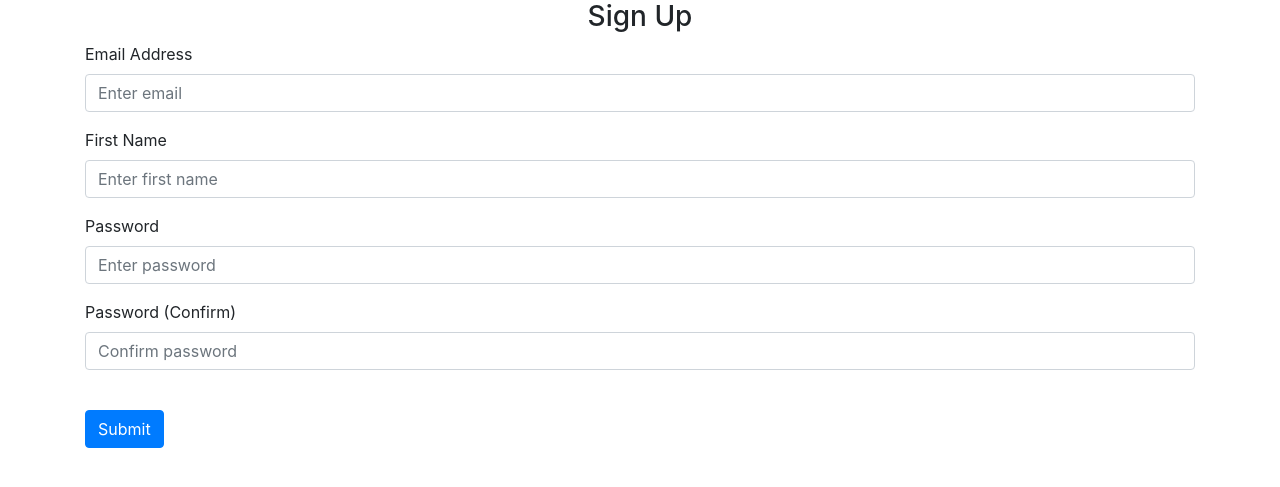
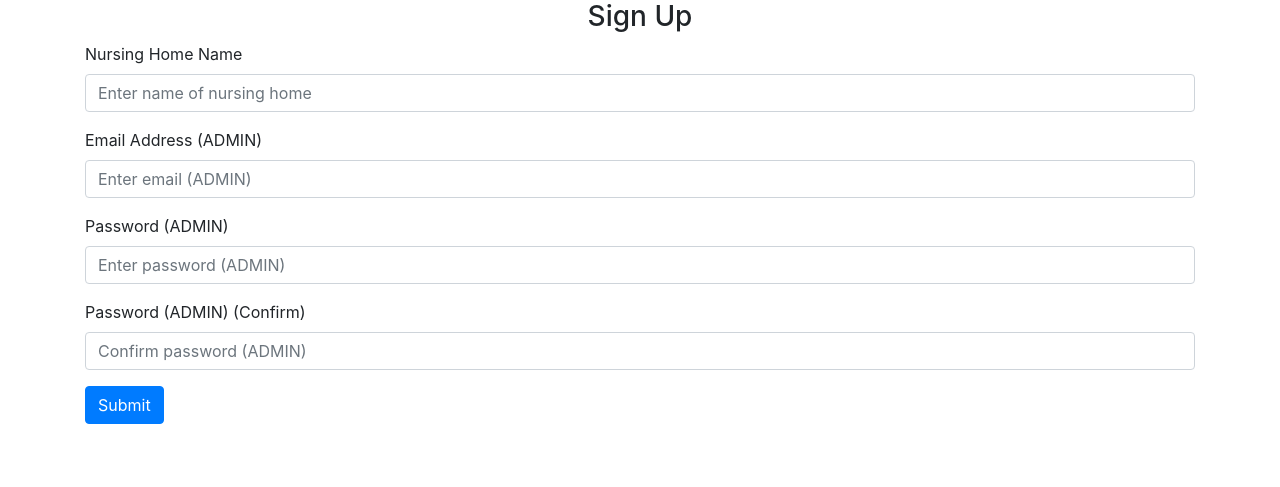
Before and after one commit to Majurran/Heroku-Full, a Flask app: page /sign-up in a window 1280 px wide. Shown: the part 56-543 px from the top of the page. Run offline with Flask 2, Linux system fonts and the light colour scheme; some libraries are stand-ins or nearby versions.

Commit message:
Update database model with new schema for nursing home
Also changed the signup page

```diff
--- a/website/__init__.py
+++ b/website/__init__.py
@@ -19,7 +19,8 @@ def create_app():
     app.register_blueprint(views, url_prefix='/')
     app.register_blueprint(auth, url_prefix='/')
 
-    from .models import User, Note
+    # from .models import User, Note
+    from .models import User, NursingHome
 
     create_database(app)
 
--- a/website/auth.py
+++ b/website/auth.py
@@ -1,5 +1,5 @@
 from flask import Blueprint, render_template, request, flash, redirect, url_for
-from .models import User
+from .models import User, NursingHome
 from werkzeug.security import generate_password_hash, check_password_hash
 from . import db
 from flask_login import login_user, login_required, logout_user, current_user
@@ -8,6 +8,12 @@ from flask_login import login_user, login_required, logout_user, current_user
 auth = Blueprint('auth', __name__)
 
 
+"""
+LOGIN PAGE NOTES:
+    Add the radiobox option whether to sign in as admin or guest? Instead of creating a separate guest account each time
+    for each nursing home from the signup page. Though it does create some security risk if the staff member saves the
+    account email and password to the web browser, but can assume that they don't do that? Oh well it's just a prototype anyway.
+"""
 @auth.route('/login', methods=['GET', 'POST'])
 def login():
     if request.method == 'POST':
@@ -38,27 +44,41 @@ def logout():
 @auth.route('/sign-up', methods=['GET', 'POST'])
 def sign_up():
     if request.method == 'POST':
-        email = request.form.get('email')
-        first_name = request.form.get('firstName')
-        password1 = request.form.get('password1')
-        password2 = request.form.get('password2')
+        # Default activity and wellbeing list
+        activity_list = "bowling,tennis,golf,bike,tea,chess"
+        wellbeing_list = "flat,very-sad,happy,sick,sad,angry"
 
+        # Creates the one admin profile for each nursing home for now
+        nursing_home_name = request.form.get('nursing-home-name')
+        email = request.form.get('email-admin')
+        password1 = request.form.get('password1-admin')
+        password2 = request.form.get('password2-admin')
+        admin = True # Can remove if using the radiobox signin feature
+
+        # Look up email and nursing home name to see if they exist in the database already
         user = User.query.filter_by(email=email).first()
+        existing_nursing_home_name = NursingHome.query.filter_by(name=nursing_home_name).first()
         if user:
             flash('Email already exists.', category='error')
+        elif existing_nursing_home_name:
+            flash('Nursing Home Name already exists.', category='error')
         elif len(email) < 4:
             flash('Email must be greater than 3 characters.', category='error')
-        elif len(first_name) < 2:
-            flash('First name must be greater than 1 character.', category='error')
         elif password1 != password2:
             flash('Passwords don\'t match.', category='error')
         elif len(password1) < 7:
             flash('Password must be at least 7 characters.', category='error')
         else:
-            new_user = User(email=email, first_name=first_name, password=generate_password_hash(
-                password1, method='sha256'))
+            # Add new NursingHome
+            new_nursing_home = NursingHome(activity_list=activity_list, wellbeing_list=wellbeing_list, name=nursing_home_name)
+            db.session.add(new_nursing_home)
+            db.session.commit()
+
+            # Add new User
+            new_user = User(admin=admin, email=email, password=generate_password_hash(password1, method='sha256'), nursing_home_id=new_nursing_home.id)
             db.session.add(new_user)
             db.session.commit()
+
             login_user(new_user, remember=True)
             flash('Account created!', category='success')
             return redirect(url_for('views.home'))
--- a/website/templates/sign_up.html
+++ b/website/templates/sign_up.html
@@ -4,38 +4,64 @@
     <form method="POST">
         <h3 align="center">Sign Up</h3>
         <div class="form-group">
-            <label for="email">Email Address</label>
+            <label for="nursing-home-name">Nursing Home Name</label>
+            <input type="text"
+                   class="form-control"
+                   id="nursing-home-name"
+                   name="nursing-home-name"
+                   placeholder="Enter name of nursing home"/>
+        </div>
+        <!-- ADMIN -->
+        <div class="form-group">
+            <label for="email-admin">Email Address (ADMIN)</label>
             <input type="email"
                    class="form-control"
-                   id="email"
-                   name="email"
-                   placeholder="Enter email"/>
+                   id="email-admin"
+                   name="email-admin"
+                   placeholder="Enter email (ADMIN)"/>
         </div>
         <div class="form-group">
-            <label for="firstName">First Name</label>
-            <input type="text"
+            <label for="password1-admin">Password (ADMIN)</label>
+            <input type="password"
                    class="form-control"
-                   id="firstName"
-                   name="firstName"
-                   placeholder="Enter first name"/>
+                   id="password1-admin"
+                   name="password1-admin"
+                   placeholder="Enter password (ADMIN)"/>
         </div>
         <div class="form-group">
-            <label for="password1">Password</label>
+            <label for="password2-admin">Password (ADMIN) (Confirm)</label>
             <input type="password"
                    class="form-control"
-                   id="password1"
-                   name="password1"
-                   placeholder="Enter password"/>
+                   id="password2-admin"
+                   name="password2-admin"
+                   placeholder="Confirm password (ADMIN)"/>
+        </div>
+        <!-- <div class="divider py-1 bg-success"></div> -->
+        <!-- Guest -->
+        <!-- <div class="form-group">
+            <label for="email-guest">Email Address (GUEST)</label>
+            <input type="email"
+                   class="form-control"
+                   id="email-guest"
+                   name="email-guest"
+                   placeholder="Enter email (GUEST)"/>
         </div>
         <div class="form-group">
-            <label for="password2">Password (Confirm)</label>
+            <label for="password1-guest">Password (GUEST)</label>
             <input type="password"
                    class="form-control"
-                   id="password2"
-                   name="password2"
-                   placeholder="Confirm password"/>
+                   id="password1-guest"
+                   name="password1-guest"
+                   placeholder="Enter password (GUEST)"/>
         </div>
-        <br />
+        <div class="form-group">
+            <label for="password2-guest">Password (GUEST) (Confirm)</label>
+            <input type="password"
+                   class="form-control"
+                   id="password2-guest"
+                   name="password2-guest"
+                   placeholder="Confirm password (GUEST)"/>
+        </div> -->
         <button type="submit" class="btn btn-primary">Submit</button>
     </form>
 {% endblock %}
--- a/website/views.py
+++ b/website/views.py
@@ -1,6 +1,6 @@
 from flask import Blueprint, render_template, request, flash, jsonify
 from flask_login import login_required, current_user
-from .models import Note
+# from .models import Note
 from . import db
 import json
 import plotly
```
Also changed, not shown: website/models.py (+36 -7 lines).
